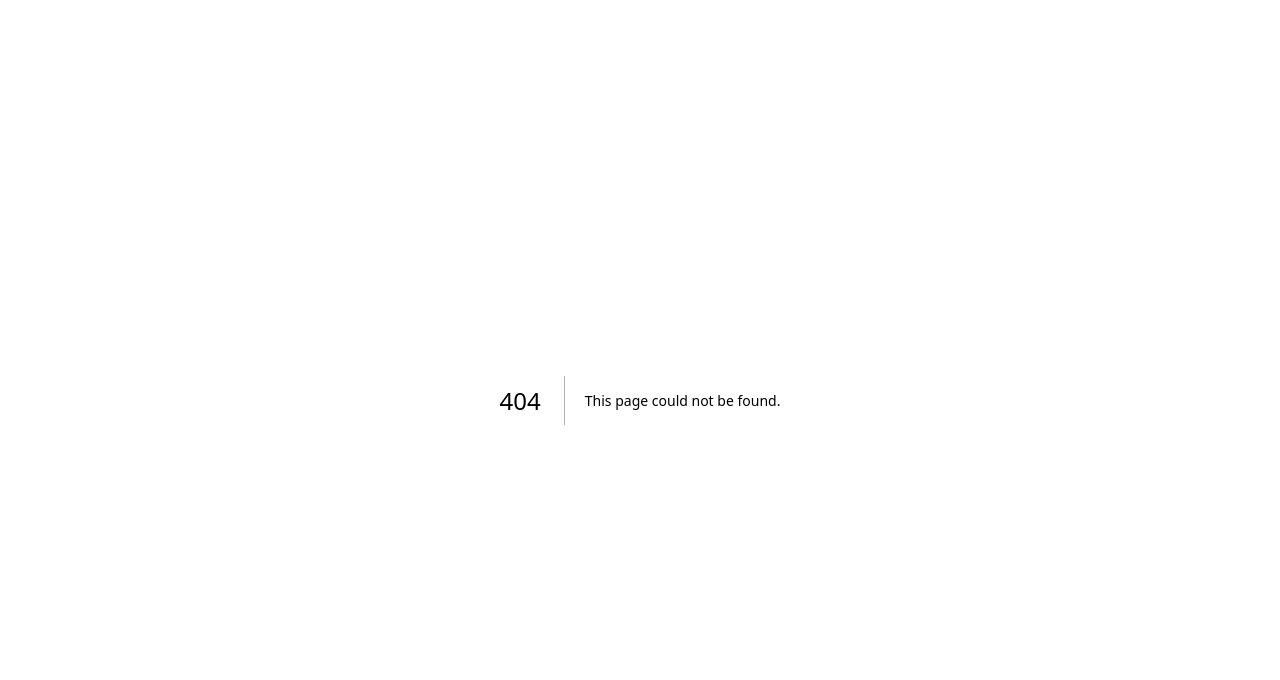
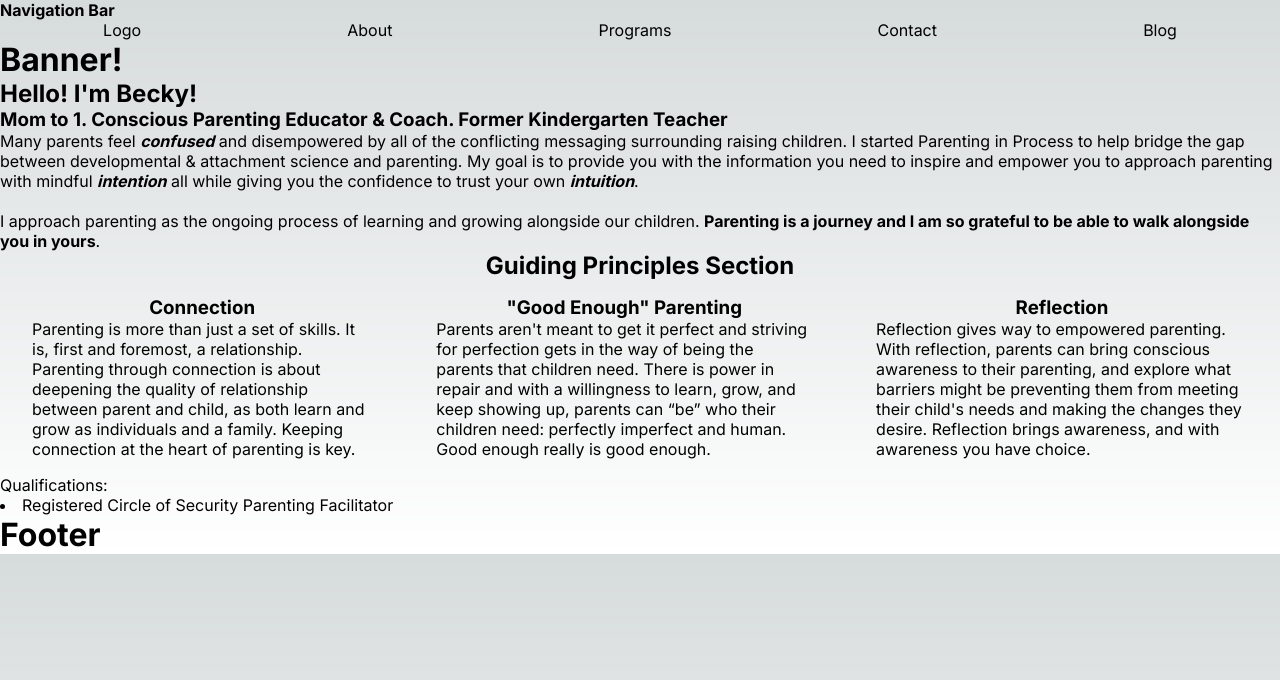
Before and after one commit to tylertowery/parenting-in-process, a Next.js app: page /about in a window 1280 px wide. Before the commit this address had no page. Shown: the top 680 px of the page. Built offline with nearby package versions, Linux system fonts and the light colour scheme.

Commit message:
creating better layout that can on every page

```diff
--- /dev/null
+++ b/src/app/about/page.tsx
@@ -0,0 +1,33 @@
+import GuidingPrinciples from "../components/GuidingPrinciples";
+import Layout from "../components/Layout";
+
+interface AboutProps {
+
+}
+
+const About = ({ }: AboutProps) => {
+
+  return (
+    <div>
+      <Layout>
+        <section>
+          <h1>Hello! I&apos;m Becky!</h1>
+          <h3>Mom to 1. Conscious Parenting Educator & Coach. Former Kindergarten Teacher</h3>
+          <p>Many parents feel <strong><em>confused</em></strong> and disempowered by all of the conflicting messaging surrounding raising children. I started Parenting in Process to help bridge the gap between developmental & attachment science and parenting. My goal is to provide you with the information you need to inspire and empower you to approach parenting with mindful <strong><em>intention</em></strong> all while giving you the confidence to trust your own <strong><em>intuition</em></strong>.</p>
+          <br />
+          <p>I approach parenting as the ongoing process of learning and growing alongside our children. <strong>Parenting is a journey and I am so grateful to be able to walk alongside you in yours</strong>.</p>
+        </section>
+        <section>
+          <GuidingPrinciples />
+        </section>
+        <section>
+          <ul>Qualifications:</ul>
+          <li>Registered Circle of Security Parenting Facilitator</li>
+        </section>
+      </Layout>
+
+    </div>
+  )
+}
+
+export default About;
--- /dev/null
+++ b/src/app/components/Layout.tsx
@@ -0,0 +1,16 @@
+import Banner from "./Banner";
+import Footer from "./Footer";
+
+const Layout = ({ children }: React.PropsWithChildren<{}>) => {
+
+
+  return (
+    <div>
+      <Banner />
+      {children}
+      <Footer />
+    </div>
+  )
+}
+
+export default Layout;
--- a/src/app/components/NavBar.tsx
+++ b/src/app/components/NavBar.tsx
@@ -1,4 +1,5 @@
 import React from "react";
+import Link from "next/link";
 
 interface NavBarProps {
 
@@ -12,8 +13,8 @@ const NavBar = ({ }: NavBarProps) => {
         <h4>Navigation Bar</h4>
       </div>
       <div className="nav-bar">
-        <p>Logo</p>
-        <p>About</p>
+        <Link href="/">Logo</Link>
+        <Link href="/about">About</Link>
         <p>Programs</p>
         <p>Contact</p>
         <p>Blog</p>
--- a/src/app/globals.css
+++ b/src/app/globals.css
@@ -101,9 +101,9 @@ body {
   text-align: center;
 }
 
-.section {
-  width: 90%;
-}
+/* .section {
+
+} */
 
 /********** Nav Bar **********/
 nav {
@@ -140,6 +140,7 @@ nav {
 .icons {
   display: flex;
   flex-direction: row;
+  justify-content: space-around;
 }
 
 .icon {
--- a/src/app/layout.tsx
+++ b/src/app/layout.tsx
@@ -1,6 +1,7 @@
 import './globals.css'
 import type { Metadata } from 'next'
 import { Inter } from 'next/font/google'
+import Banner from "./components/Banner";
 
 const inter = Inter({ subsets: ['latin'] })
 
```
Also changed, not shown: src/app/page.tsx (+8 -7 lines), tsconfig.json (+18 -5 lines).
